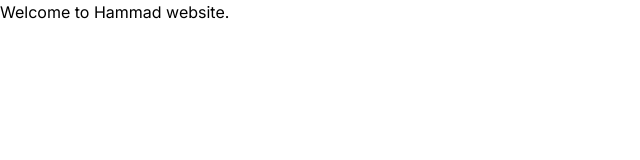
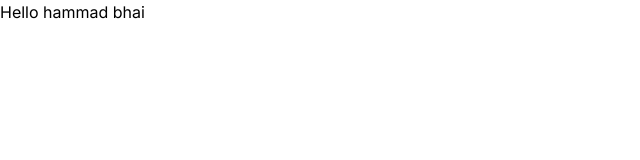
Before and after one commit to Hammadkhan34/Next-JS, a Next.js app: page / in a window 1280 px wide. Shown: the top 160 px of the page, without its empty margins (0-640 px from the left). Built offline with nearby package versions, Linux system fonts and the light colour scheme.

Commit message:
Update page.tsx

```diff
--- a/src/app/page.tsx
+++ b/src/app/page.tsx
@@ -2,8 +2,7 @@ import Image from 'next/image'
 
 export default function Home() {
   return (
-    <div>
-      <h1>Welcome to Hammad website.</h1>
-    </div>
+
+          <h3>Hello hammad bhai</h3>
   )
 }
```
